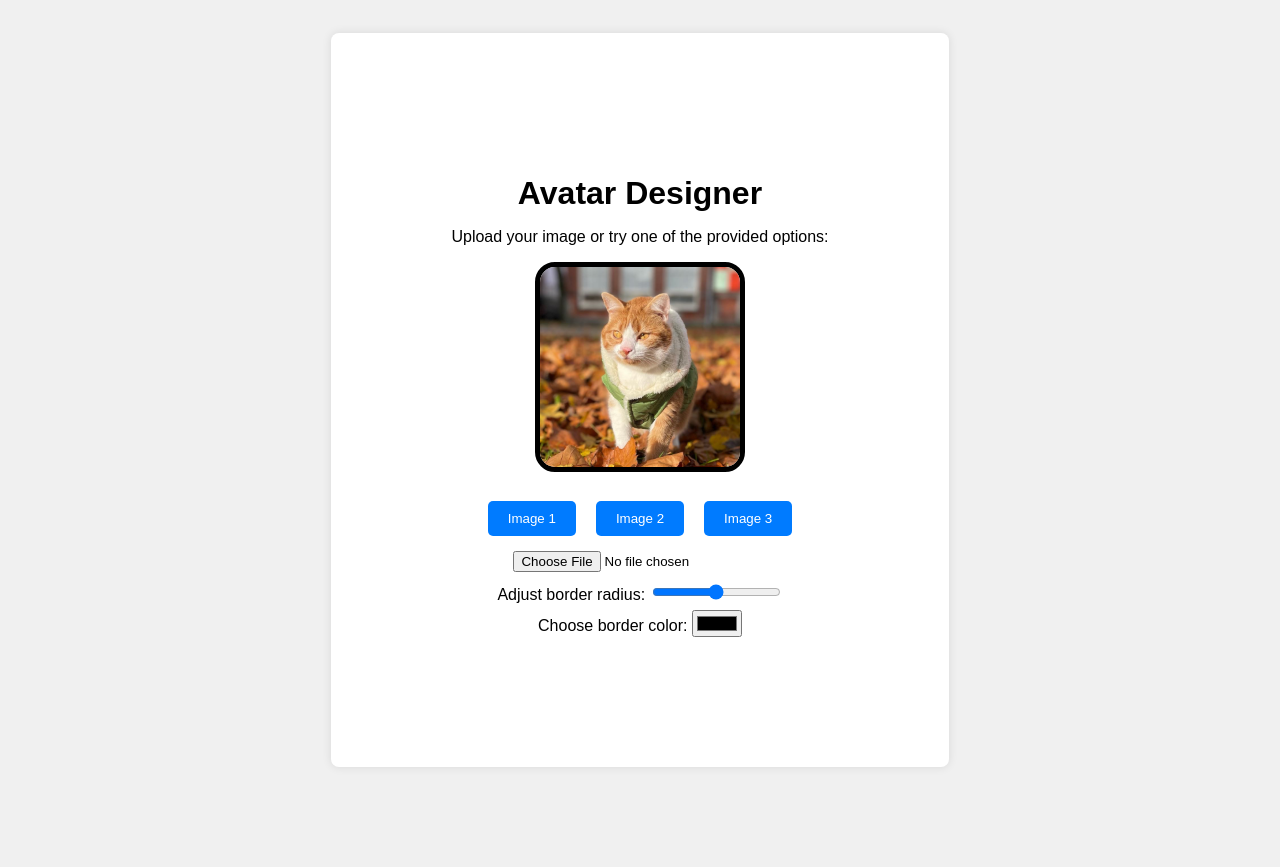
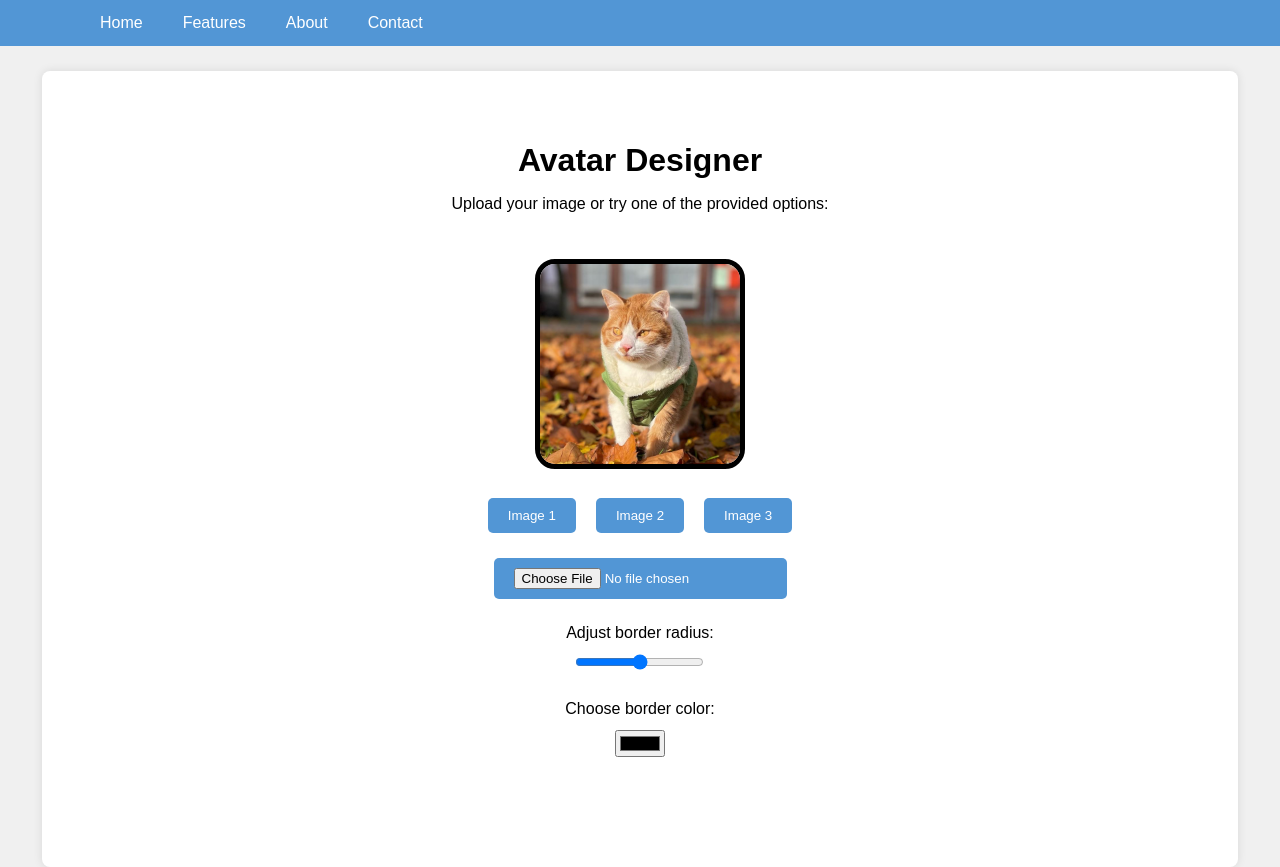
Before and after one commit to muratlevent/AvatarDesigner, a website built with Vite: page index.html in a window 1280 px wide. Before the commit the page ends 800 px from the top, so only its background shows below. Built offline with nearby package versions, Linux system fonts and the light colour scheme.

Commit message:
finalized user interface updates

```diff
--- a/index.html
+++ b/index.html
@@ -7,6 +7,14 @@
     <link rel="stylesheet" href="/style.css">
 </head>
 <body>
+<div class="navbar">
+    <ul>
+        <li><a href="#">Home</a></li>
+        <li><a href="#">Features</a></li>
+        <li><a href="#">About</a></li>
+        <li><a href="#">Contact</a></li>
+    </ul>
+</div>
 <div class="container">
     <h1>Avatar Designer</h1>
     <p>Upload your image or try one of the provided options:</p>
--- a/style.css
+++ b/style.css
@@ -1,19 +1,48 @@
 body {
     font-family: Arial, sans-serif;
     display: flex;
-    justify-content: center;
+    flex-direction: column;
     align-items: center;
-    height: 100vh;
     margin: 0;
     background-color: #f0f0f0;
+}
+
+.navbar {
+    width: 100%;
+    background-color: #5296d5;
+}
+
+.navbar ul {
+    list-style-type: none;
+    margin: 0;
+    padding-left: 80px;
+    display: flex;
+    justify-content: left;
+}
+
+.navbar li {
+    margin: 0 15px;
+}
+
+.navbar a {
+    display: block;
+    color: white;
+    text-align: center;
+    padding: 14px 5px;
+    text-decoration: none;
+}
+
+.navbar a:hover {
+    background-color: #0056b3;
 }
 
 .container {
     text-align: center;
     background: #fff;
-    padding: 120px;
     border-radius: 8px;
     box-shadow: 0 0 10px rgba(0, 0, 0, 0.1);
+    margin-top: 25px;
+    padding: 50px 150px 100px;
 }
 
 h1 {
@@ -23,6 +52,7 @@ h1 {
 .avatar-container {
     display: inline-block;
     margin-bottom: 20px;
+    padding-top: 30px;
 }
 
 #avatar {
@@ -36,6 +66,7 @@ h1 {
     display: flex;
     flex-direction: column;
     align-items: center;
+
 }
 
 .controls .button-group {
@@ -43,14 +74,18 @@ h1 {
     gap: 10px;
 }
 
-.controls button {
+.controls button, #upload {
     margin: 5px;
     padding: 10px 20px;
-    background-color: #007bff;
+    background-color: #5296d5;
     color: white;
     border: none;
     border-radius: 5px;
     cursor: pointer;
+}
+
+#upload {
+    margin-top: 20px;
 }
 
 .controls button:hover {
@@ -58,14 +93,39 @@ h1 {
 }
 
 .controls input[type="file"] {
-    margin: 10px 0;
+    margin: 20px 0;
 }
 
 .controls label {
-    margin: 10px 0 5px;
+    margin: 20px 0 5px;
+
 }
 
 .controls input[type="range"],
 .controls input[type="color"] {
-    margin-bottom: 10px;
+    display: block;
+    margin: 0 auto 10px auto;
 }
+
+.controls label {
+    display: block;
+    margin-bottom: 12px;
+}
+
+@media (min-width: 1000px) {
+    .container {
+        width: 70%;
+    }
+}
+
+@media (max-width: 800px) {
+    .controls .button-group {
+        flex-direction: column;
+        gap: 5px;
+    }
+
+    .navbar ul {
+        padding-left: 20px;
+        justify-content: center;
+    }
+}
```
